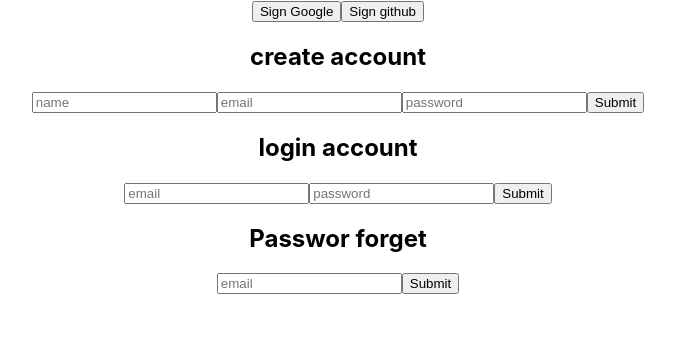
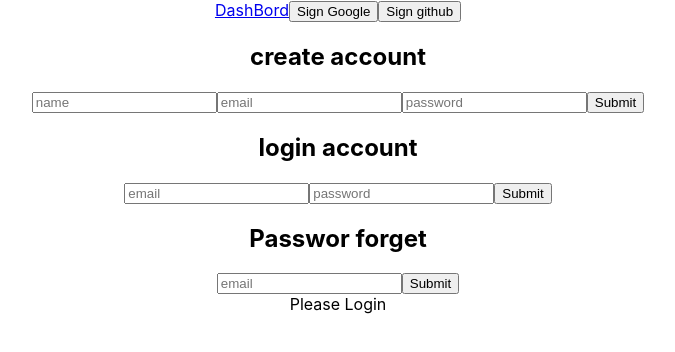
Before and after one commit to ahmmedsabbirbd/reactjs-6-core-concepts, a React (Create React App) app: page /login in a window 1280 px wide. Shown: the top 352 px of the page, without its empty margins (302-977 px from the left). Built offline with nearby package versions, Linux system fonts and the light colour scheme; no server answers.

Commit message:
react router privage route added

```diff
--- a/package.json
+++ b/package.json
@@ -8,6 +8,7 @@
     "@testing-library/user-event": "^13.5.0",
     "react": "^18.2.0",
     "react-dom": "^18.2.0",
+    "react-router-dom": "^6.5.0",
     "react-scripts": "5.0.1",
     "web-vitals": "^2.1.4"
   },
--- a/src/App.js
+++ b/src/App.js
@@ -2,12 +2,20 @@ import './App.css';
 import {  createUserWithEmailAndPassword, GithubAuthProvider, GoogleAuthProvider, onAuthStateChanged, sendEmailVerification, sendPasswordResetEmail, signInWithEmailAndPassword, signInWithPopup, signOut, updateProfile } from "firebase/auth";
 import auth from './firebase.int';
 import { useEffect, useState } from 'react';
+import Dashboard from './component/Dashboard';
+import { Link, Route, Routes, useLocation, useNavigate } from 'react-router-dom';
+import RequireAuth from './RequireAuth';
+import Login from './component/Login/Login';
 
 function App() {
     const [user, setUser] = useState('');
     const [name, setName] = useState('');
     const [email, setEmail] = useState('');
     const [password, setPassword] = useState('');
+
+    const location = useLocation();
+    const navigate = useNavigate();
+    const from = location?.state?.from?.pathname || '/';
 
     // signWithGoogle
   const signWithGoogle = ()=> {
@@ -17,6 +25,8 @@ function App() {
       const user = result.user;
       console.log(user);
       setUser(user);
+
+      navigate(from, {replace: true})
     })
     .catch((error) => {
         console.log(error)
@@ -31,6 +41,7 @@ function App() {
       const user = result.user;
       console.log(user);
       setUser(user);
+      navigate(from, {replace: true})
     })
     .catch((error) => {
         console.log(error)
@@ -75,6 +86,8 @@ function App() {
                 const user = result.user;
                 console.log(user);
                 setUser(user);
+                navigate(from, {replace: true})
+
             })
             .catch((error) => {
                 console.log(error);
@@ -99,6 +112,8 @@ function App() {
                 const user = result.user;
                 console.log(user);
                 setUser(user);
+                navigate(from, {replace: true})
+
             })
             .catch((error) => {
                 console.log(error)
@@ -118,6 +133,7 @@ function App() {
 
   return (
     <div className="App">
+        <Link to='/dashboard'>DashBord</Link>
         {
             user ?
             <button onClick={logout}>Logout</button>
@@ -160,6 +176,15 @@ function App() {
                 </>
             }
         </div>
+        <Routes>
+            <Route path='/login' element={<Login></Login>}></Route>
+            <Route path='/dashboard'
+                element={
+                    <RequireAuth>
+                        <Dashboard />
+                    </RequireAuth>
+                }></Route>
+        </Routes>
     </div>
   );
 }
--- /dev/null
+++ b/src/RequireAuth.js
@@ -0,0 +1,16 @@
+import { onAuthStateChanged } from "firebase/auth";
+import { useState } from "react";
+import { Navigate, useLocation } from "react-router-dom";
+import auth from "./firebase.int";
+
+const RequireAuth = ({ children }) => {
+    const location = useLocation();
+
+    if (!auth?.currentUser?.uid) {
+        return <Navigate to='/login' state={{from: location}} replace></Navigate>;
+    }
+
+    return children;
+}
+
+export default RequireAuth;
--- /dev/null
+++ b/src/component/Dashboard.js
@@ -0,0 +1,11 @@
+import React from 'react';
+
+const Dashboard = () => {
+    return (
+        <div>
+            Dashboard
+        </div>
+    );
+};
+
+export default Dashboard;
--- /dev/null
+++ b/src/component/Login/Login.js
@@ -0,0 +1,11 @@
+import React from 'react';
+
+const Login = () => {
+    return (
+        <div>
+            Please Login
+        </div>
+    );
+};
+
+export default Login;
--- a/src/index.js
+++ b/src/index.js
@@ -3,12 +3,16 @@ import ReactDOM from 'react-dom/client';
 import './index.css';
 import App from './App';
 import reportWebVitals from './reportWebVitals';
+import { BrowserRouter } from 'react-router-dom';
 
 const root = ReactDOM.createRoot(document.getElementById('root'));
 root.render(
-  <React.StrictMode>
-    <App />
-  </React.StrictMode>
+  <BrowserRouter>
+    {/* The rest of your app goes here */}
+    <React.StrictMode>
+      <App />
+    </React.StrictMode>
+  </BrowserRouter>,
 );
 
 // If you want to start measuring performance in your app, pass a function
```
Also changed, not shown: 1 other file (tests, documents, lock files or other folders).
